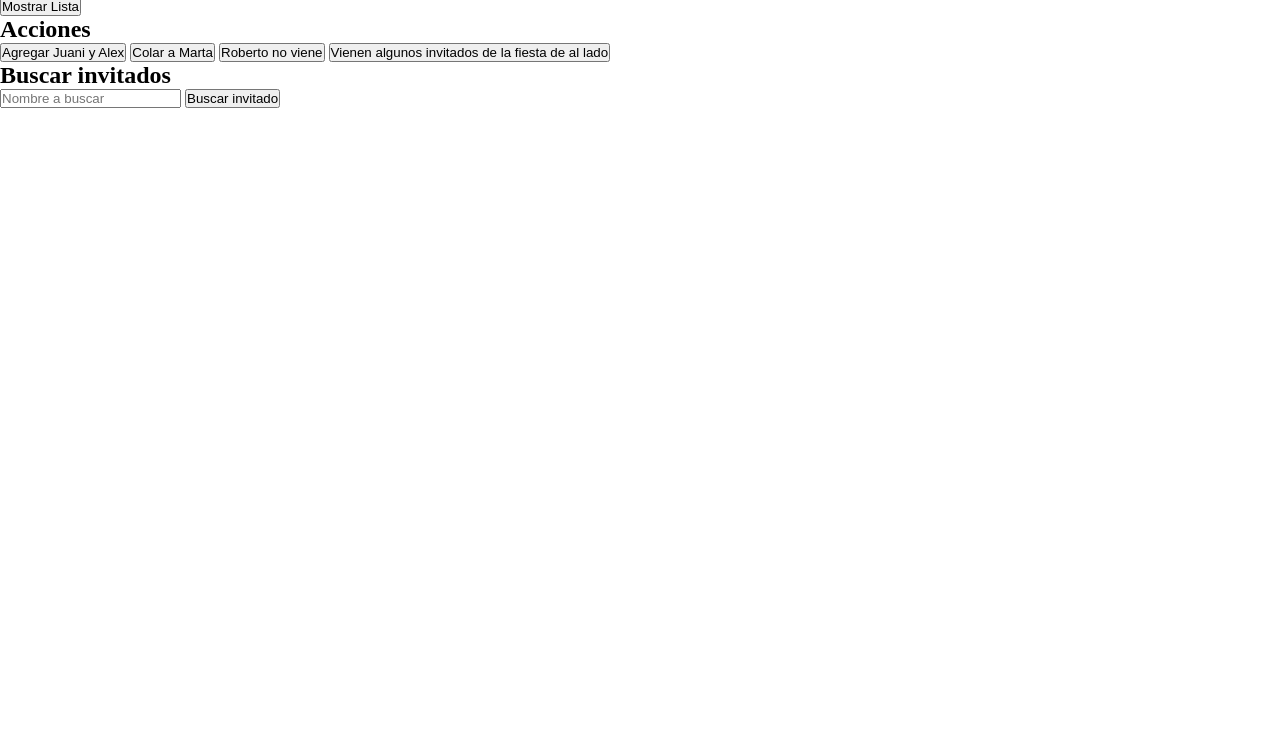
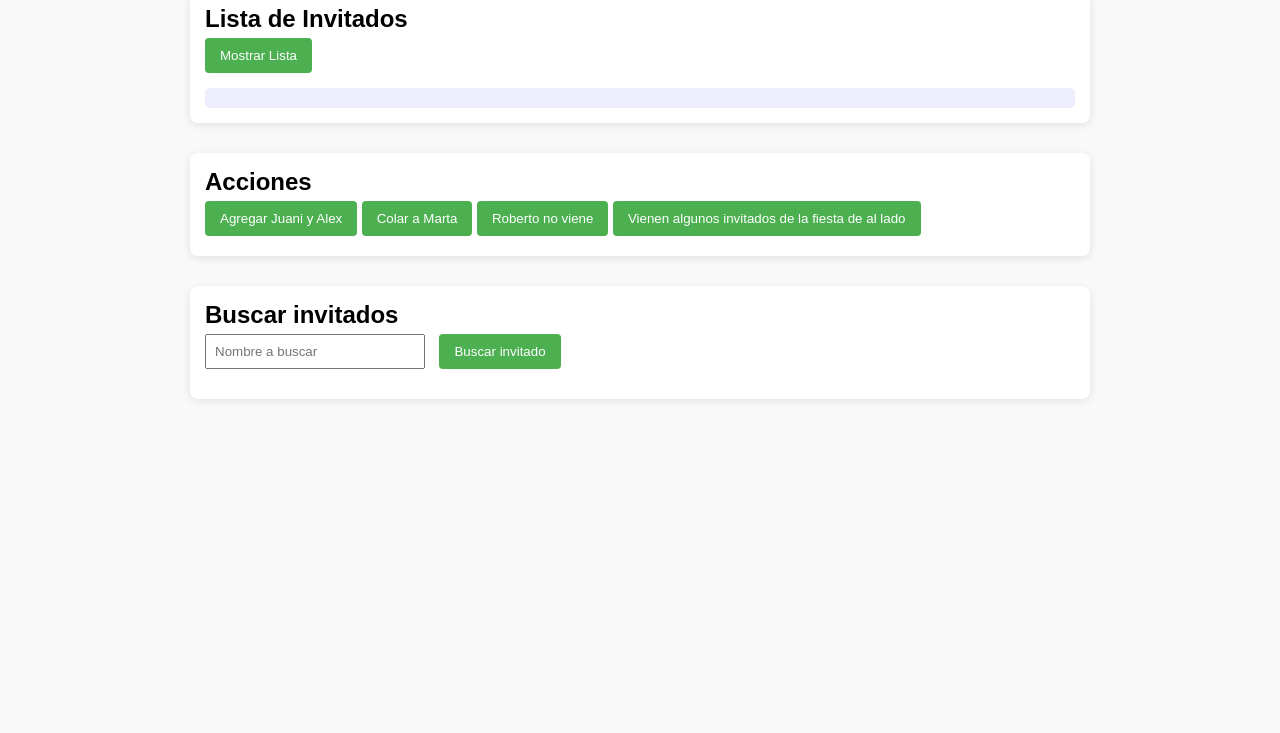
Before and after one commit to Dapamo81/ListaInvitados, a plain HTML site: page index.html in a window 1280 px wide. Shown: the part 67-800 px from the top of the page. Drawn offline with Linux system fonts and the light colour scheme.

Commit message:
se agrega css

```diff
--- a/css/style.css
+++ b/css/style.css
@@ -2,3 +2,55 @@
     margin:0px;
     padding: 0px;
 }
+
+body {
+    font-family: Arial, sans-serif;
+    background-color: #f9f9f9;
+    margin: 0;
+    padding: 20px;
+}
+h1 {
+    text-align: center;
+    color: #333;
+}
+.container {
+    max-width: 900px;
+    margin: auto;
+}
+.section {
+    margin-bottom: 30px;
+    padding: 15px;
+    background-color: #fff;
+    border-radius: 8px;
+    box-shadow: 0 2px 8px rgba(0,0,0,0.1);
+}
+button {
+    padding: 10px 15px;
+    margin: 5px 0;
+    background-color: #4CAF50;
+    color: white;
+    border: none;
+    border-radius: 4px;
+    cursor: pointer;
+}
+button:hover {
+    background-color: #45a049;
+}
+input[type="text"] {
+    padding: 8px;
+    width: 200px;
+    margin-right: 10px;
+}
+#listaInvitados {
+    margin-top: 10px;
+    padding: 10px;
+    background-color: #eef;
+    border-radius: 5px;
+}
+#resultadoBuscar{
+    margin-top: 10px;
+    font-weight: bold;
+}
+h2 {
+    margin-top: 0;
+}
--- a/js/funcion.js
+++ b/js/funcion.js
@@ -32,10 +32,11 @@ function quitar(){
     const indexRoberto = invitados.indexOf("Roberto");
     if(indexRoberto !== -1){
         invitados.splice(indexRoberto,1);
-        alert("Roberto no pued venir, se elimina de la lista");
+        alert("Roberto no puede venir, se elimina de la lista");
     }else{
         alert('Roberto no esta en la lista');
     }
+    mostrarLista()
 }
 
 function añadir(){
```
